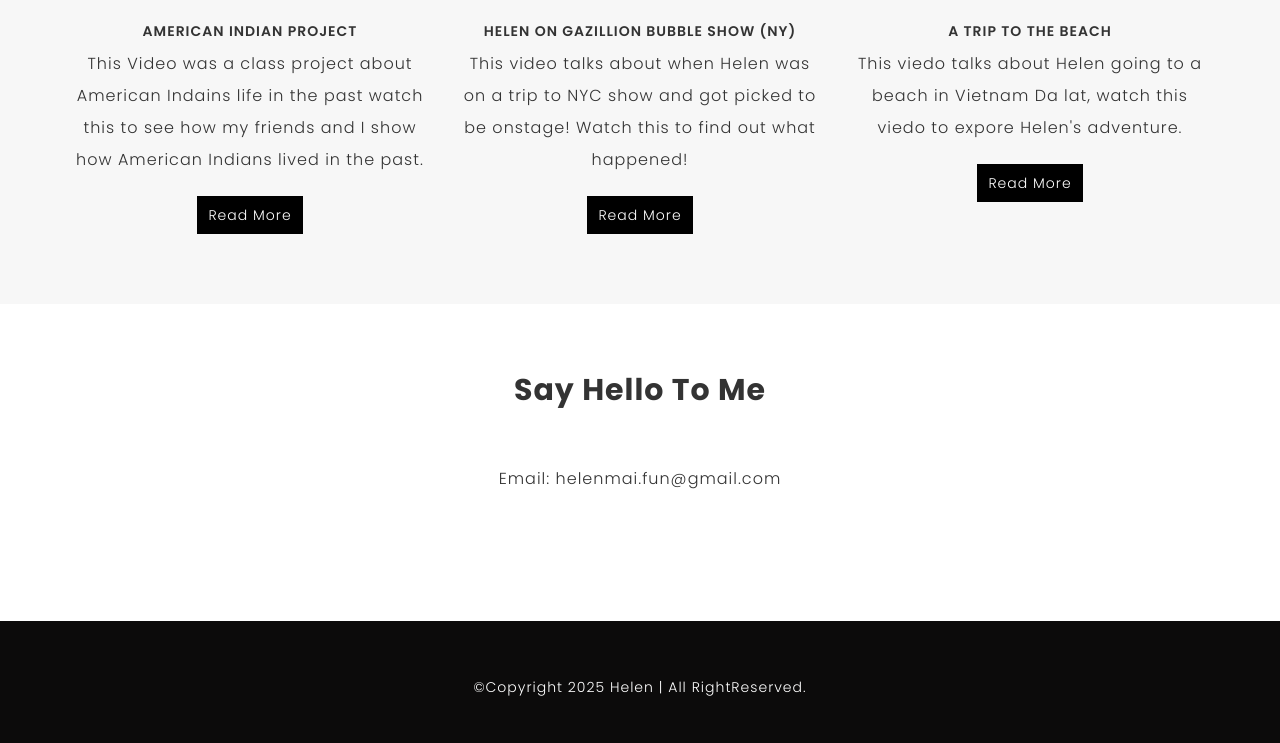
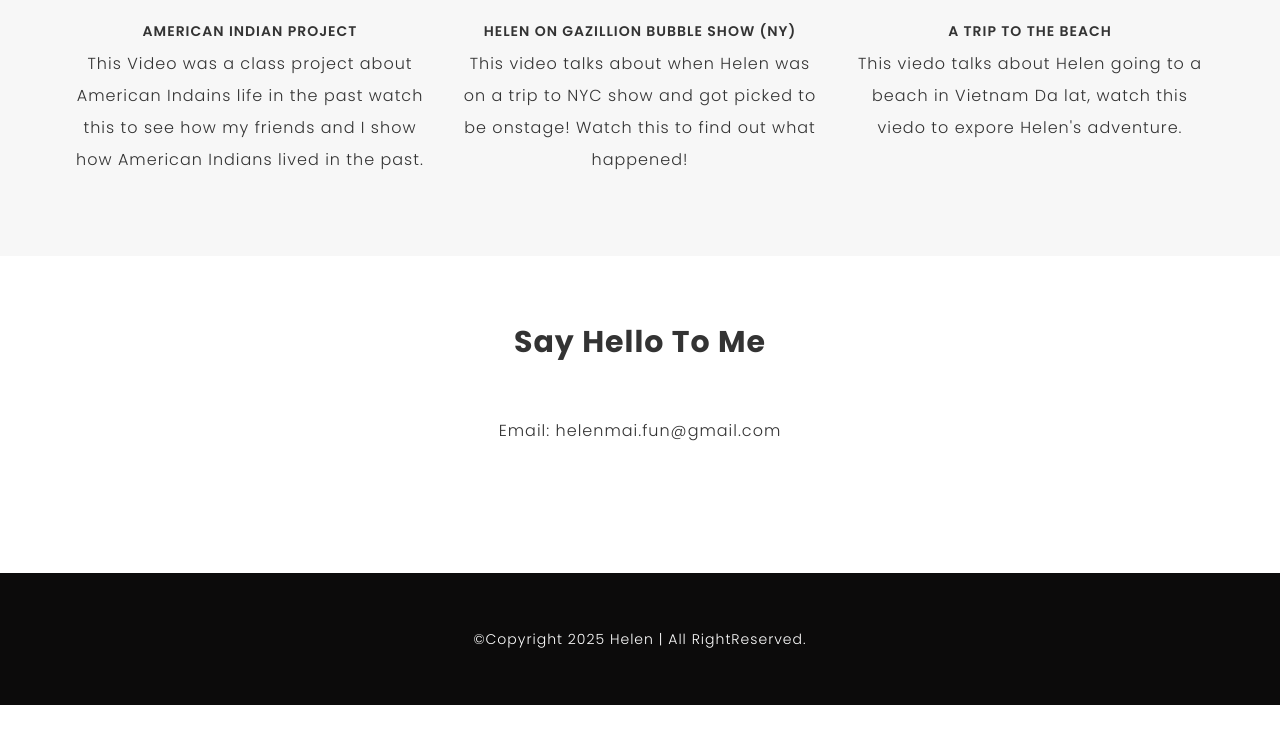
Before and after one commit to KadenMai/HelenWorldFun, a plain HTML site: page videos.html in a window 1280 px wide. Shown: the part 1281-2024 px from the top of the page. After the commit the page ends 1986 px from the top, so only its background shows below. Drawn offline with Linux system fonts and the light colour scheme; some packages are replaced by stand-ins of ours.

Commit message:
delet read more

```diff
--- a/videos.html
+++ b/videos.html
@@ -138,7 +138,6 @@
                         <iframe  src="https://www.youtube.com/embed/mfDw8XpQXC0?si=2bRP3xzpRnndlH8J" title="YouTube video player" frameborder="0" allow="accelerometer; autoplay; clipboard-write; encrypted-media; gyroscope; picture-in-picture; web-share" referrerpolicy="strict-origin-when-cross-origin" allowfullscreen></iframe>
                         <a href="#" class="blog-title">American Indian Project</a>
                         <p>This Video was a class project about American Indains life in the past watch this to see how my friends and I show how American Indians lived in the past.</p>
-                        <a href="" class="read-more">Read more</a>
                     </div>
                 </div>
                 <!-- / END SINGLE BLOG DESIGN AREA -->
@@ -148,7 +147,6 @@
                         <iframe src="https://www.youtube.com/embed/As4QZQDP-GM?si=PMqgW4Si725gsXu2" title="YouTube video player" frameborder="0" allow="accelerometer; autoplay; clipboard-write; encrypted-media; gyroscope; picture-in-picture; web-share" referrerpolicy="strict-origin-when-cross-origin" allowfullscreen></iframe>
                         <a href="#" class="blog-title">Helen on Gazillion Bubble Show (NY)</a>
                         <p>This video talks about when Helen was on a trip to NYC show and got picked to be onstage! Watch this to find out what happened!</p>
-                        <a href="" class="read-more">Read more</a>
                     </div>
                 </div>
                 <!-- / END SINGLE BLOG DESIGN AREA -->
@@ -158,7 +156,6 @@
                         <iframe src="https://www.youtube.com/embed/8aX6MtniCrw?si=W7kT4qJAgXsk7kRD" title="YouTube video player" frameborder="0" allow="accelerometer; autoplay; clipboard-write; encrypted-media; gyroscope; picture-in-picture; web-share" referrerpolicy="strict-origin-when-cross-origin" allowfullscreen></iframe>
                         <a href="#" class="blog-title">A Trip to the Beach</a>
                         <p>This viedo talks about Helen going to a beach in Vietnam Da lat, watch this viedo to expore Helen's adventure.</p>
-                        <a href="" class="read-more">Read more</a>
                     </div>
                 </div>
                 <!-- / END SINGLE BLOG DESIGN AREA -->
```
Also changed, not shown: 1 other file.
